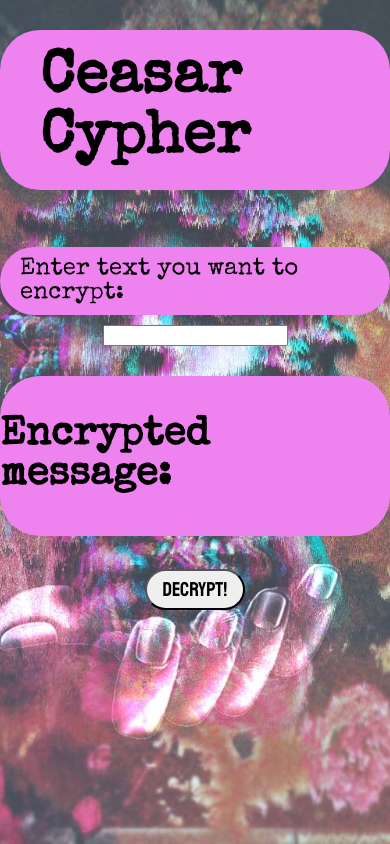
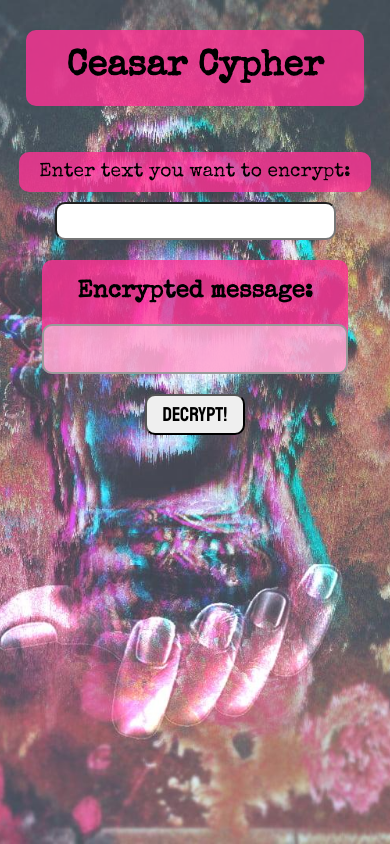
Before and after one commit to szymonbarabasz/cesar-cypher, a React (Create React App) app: page / in a window 390 px wide. Built offline with nearby package versions, Linux system fonts and the light colour scheme.

Commit message:
working logic + done scss and responsivity

```diff
--- a/src/components/appComponent.tsx
+++ b/src/components/appComponent.tsx
@@ -11,11 +11,9 @@ const src =
   "AĄBCĆDEĘFGHIJKLŁMNŃOÓPQRSŚTUWVXYZŹŻaąbcćdeęfghijklłmnńoópqrsśtuwvxyzźż1234567890 ".split(
     ""
   );
-const coded: string[] = [];
 
 interface AppConstructor {
   encrypted: string;
-  rnd: number;
   decrypted: string;
   history: number[];
 }
@@ -26,7 +24,6 @@ export default class App extends React.Component {
     super(props);
     this.state = {
       encrypted: "",
-      rnd: 0,
       decrypted: "",
       history: [],
     };
@@ -34,49 +31,23 @@ export default class App extends React.Component {
     this.handleDecrypt = this.handleDecrypt.bind(this);
   }
 
-  typingSetState(rnd: number) {
+  handleEncryptIn(e: React.ChangeEvent<HTMLInputElement>): void {
+    const targetValue = e.target.value.split("");
+    const historyArr: number[] = [];
+
+    const coded: string[] = targetValue.map((el, i) => {
+      const rnd = Math.floor(Math.random() * (24 - 2 + 1) + 1);
+      historyArr.push(rnd);
+      return src.indexOf(el) + rnd <= src.length - 1
+        ? (el = src[src.indexOf(el) + rnd])
+        : (el = src[src.indexOf(el) + rnd - src.length]);
+    });
+
     this.setState({
       encrypted: coded.join(""),
-      rnd: rnd,
-      history: [...this.state.history, rnd],
+      history: historyArr,
+      decrypted: targetValue.length ? this.state.decrypted : "",
     });
-  }
-
-  removingText(targetValue: string) {
-    coded.splice(targetValue.length, coded.length - targetValue.length);
-    this.setState({
-      encrypted: coded.join(""),
-      history: this.state.history.filter(
-        (randomNumber) =>
-          this.state.history.indexOf(randomNumber) <= targetValue.length - 1
-      ),
-    });
-  }
-
-  handleEncryptIn(e: React.ChangeEvent<HTMLInputElement>): void {
-    // let coded = prompt("what do you want to encrypt?");
-    const targetValue = e.target.value;
-    const lastEl = targetValue[targetValue.length - 1];
-    const rnd = Math.floor(Math.random() * (24 - 2 + 1) + 1);
-    console.log(rnd);
-
-    if (targetValue.length < coded.length) {
-      return this.removingText(targetValue);
-    } else if (src.indexOf(lastEl) + rnd <= src.length - 1) {
-      return (
-        coded.splice(coded.length, 1, src[src.indexOf(lastEl) + rnd]),
-        this.typingSetState(rnd)
-      );
-    } else {
-      return (
-        coded.splice(
-          coded.length,
-          1,
-          src[src.indexOf(lastEl) + rnd - src.length]
-        ),
-        this.typingSetState(rnd)
-      );
-    }
   }
 
   handleDecrypt(): void {
@@ -87,13 +58,20 @@ export default class App extends React.Component {
         ? (el = src[src.indexOf(el) - historyArr[i] + src.length])
         : (el = src[src.indexOf(el) - historyArr[i]]);
     });
-    console.log(decryptedMsg);
     this.setState({ decrypted: decryptedMsg.join("") });
   }
 
+  handleEnter = (e: React.KeyboardEvent<HTMLInputElement>): void | null => {
+    if (e.key === "Enter") {
+      return this.handleDecrypt();
+    } else {
+      return null;
+    }
+  };
+
   render() {
     return (
-      <div className="app">
+      <div className="app" onKeyDown={this.handleEnter}>
         <h1 className="content title">
           <p>Ceasar Cypher</p>
         </h1>
--- a/src/components/individualComponents.tsx
+++ b/src/components/individualComponents.tsx
@@ -6,19 +6,23 @@ export function InputEnter(props: {
 }): JSX.Element {
   return (
     <React.Fragment>
-      <div className="content input">
+      <div className="content inputLabel">
         <p>Enter text you want to encrypt:</p>
       </div>
-      <input type="text" onChange={props.onEncryptIn} />
+      <input
+        className="inputElement"
+        type="text"
+        onChange={props.onEncryptIn}
+      />
     </React.Fragment>
   );
 }
 
 export function Encryptedmsg(props: { coded: string }): JSX.Element {
   return (
-    <h2 className="content coded">
-      <p>Encrypted message:</p>
-      <p>{props.coded}</p>
+    <h2 className="coded">
+      <p className="codedLabel">Encrypted message:</p>
+      <p className="codedMessage">{props.coded}</p>
     </h2>
   );
 }
@@ -33,7 +37,7 @@ export function Decodebtn(props: { onDecrypt(): void }): JSX.Element {
 
 export function Decodedmsg(props: { decoded: string }): JSX.Element {
   return (
-    <h2 className="content decoded">
+    <h2 className={props.decoded ? "content decoded" : "content empty"}>
       <p>{props.decoded}</p>
     </h2>
   );
--- a/src/styles/index.css
+++ b/src/styles/index.css
@@ -6,38 +6,232 @@ body {
   background-attachment: fixed;
   background-position: bottom center;
   background-repeat: no-repeat;
+  font-family: "Special Elite", cursive;
 }
-.app {
+
+body .app {
+  display: -webkit-box;
+  display: -ms-flexbox;
   display: flex;
-  align-items: center;
-  justify-content: center;
-  flex-direction: column;
+  -webkit-box-align: center;
+      -ms-flex-align: center;
+          align-items: center;
+  -webkit-box-pack: center;
+      -ms-flex-pack: center;
+          justify-content: center;
+  -webkit-box-orient: vertical;
+  -webkit-box-direction: normal;
+      -ms-flex-direction: column;
+          flex-direction: column;
 }
-.content {
-  font-family: "Special Elite", cursive;
+
+body .app .content {
+  background-color: rgba(255, 50, 149, 0.8);
+  border-radius: 10px;
   margin-top: 30px;
-  font-size: 250%;
-  background-color: violet;
-  border-radius: 40px;
+  font-size: 150%;
+  -webkit-transition: width 2s linear;
+  transition: width 2s linear;
 }
-.title p {
+
+body .app .coded {
+  display: -webkit-box;
+  display: -ms-flexbox;
+  display: flex;
+  -webkit-box-align: center;
+      -ms-flex-align: center;
+          align-items: center;
+  -webkit-box-pack: center;
+      -ms-flex-pack: center;
+          justify-content: center;
+  -webkit-box-orient: vertical;
+  -webkit-box-direction: normal;
+      -ms-flex-direction: column;
+          flex-direction: column;
+  background-color: rgba(255, 50, 149, 0.8);
+  border-radius: 10px;
+}
+
+body .app .coded .codedLabel {
+  padding: 10px 15px;
+  width: -webkit-fit-content;
+  width: -moz-fit-content;
+  width: fit-content;
+  margin: 10px;
+  text-align: center;
+}
+
+body .app .coded .codedMessage {
+  text-align: center;
+  border-radius: 10px;
+  border: 2px solid #9a9a9a;
+  padding: 5px;
+  min-width: 25vw;
+  min-height: 36px;
+  height: -webkit-max-content;
+  height: -moz-max-content;
+  height: max-content;
+  width: -webkit-fit-content;
+  width: -moz-fit-content;
+  width: fit-content;
+  background-color: rgba(255, 255, 255, 0.5);
+  margin: 0;
+}
+
+body .app .empty {
+  opacity: 0;
+}
+
+body .app .decoded {
+  text-align: center;
+  border-radius: 10px;
+  border: 2px solid #9a9a9a;
+  padding: 5px;
+  min-width: 0;
+  min-height: 0;
+  height: -webkit-max-content;
+  height: -moz-max-content;
+  height: max-content;
+  width: -webkit-fit-content;
+  width: -moz-fit-content;
+  width: fit-content;
+  background-color: rgba(255, 255, 255, 0.5);
+  opacity: 1;
+}
+
+body .app .title {
+  text-align: center;
+}
+
+body .app .title p {
   margin: 20px 40px;
   font-size: 150%;
 }
-.codebtn,
-.decodeBtn {
-  border-radius: 40px;
+
+body .app .inputLabel {
+  margin-bottom: 10px;
+  text-align: center;
 }
-.codebtn p,
-.decodeBtn p {
+
+body .app .inputLabel p {
+  margin: 10px 20px;
+}
+
+body .app .inputElement {
+  border-radius: 10px;
+  height: 32px;
+  width: 25%;
+}
+
+body .app .decodeBtn {
+  border-radius: 10px;
+}
+
+body .app .decodeBtn p {
   margin: 5px 10px;
   font-size: 150%;
   font-family: "Staatliches", cursive;
 }
-.input {
-  font-size: 150%;
-  margin-bottom: 10px;
+
+@media (max-width: 1100px) {
+  body .app .inputElement {
+    width: 40%;
+  }
+  body .app .coded .codedMessage {
+    text-align: center;
+    border-radius: 10px;
+    border: 2px solid #9a9a9a;
+    padding: 5px;
+    min-width: 35vw;
+    min-height: 36px;
+    height: -webkit-max-content;
+    height: -moz-max-content;
+    height: max-content;
+    width: -webkit-fit-content;
+    width: -moz-fit-content;
+    width: fit-content;
+    background-color: rgba(255, 255, 255, 0.5);
+  }
 }
-.input p {
-  margin: 10px 20px;
+
+@media (max-width: 780px) {
+  body .app .inputElement {
+    width: 50%;
+  }
+  body .app .coded .codedMessage {
+    text-align: center;
+    border-radius: 10px;
+    border: 2px solid #9a9a9a;
+    padding: 5px;
+    min-width: 45vw;
+    min-height: 36px;
+    height: -webkit-max-content;
+    height: -moz-max-content;
+    height: max-content;
+    width: -webkit-fit-content;
+    width: -moz-fit-content;
+    width: fit-content;
+    background-color: rgba(255, 255, 255, 0.5);
+  }
 }
+
+@media (max-width: 615px) {
+  body .app .inputElement {
+    width: 60%;
+  }
+  body .app .coded .codedMessage {
+    text-align: center;
+    border-radius: 10px;
+    border: 2px solid #9a9a9a;
+    padding: 5px;
+    min-width: 65vw;
+    min-height: 36px;
+    height: -webkit-max-content;
+    height: -moz-max-content;
+    height: max-content;
+    width: -webkit-fit-content;
+    width: -moz-fit-content;
+    width: fit-content;
+    background-color: rgba(255, 255, 255, 0.5);
+  }
+}
+
+@media (max-width: 430px) {
+  body .app .inputElement {
+    width: 70%;
+  }
+  body .app .inputLabel p {
+    font-size: 80%;
+  }
+  body .app .coded .codedMessage {
+    text-align: center;
+    border-radius: 10px;
+    border: 2px solid #9a9a9a;
+    padding: 5px;
+    min-width: 75vw;
+    min-height: 36px;
+    height: -webkit-max-content;
+    height: -moz-max-content;
+    height: max-content;
+    width: -webkit-fit-content;
+    width: -moz-fit-content;
+    width: fit-content;
+    background-color: rgba(255, 255, 255, 0.5);
+  }
+}
+
+@media (max-height: 560px) {
+  body .app .content {
+    margin-top: 5px;
+  }
+  body .app .coded {
+    margin: 10px;
+  }
+  body .app .coded .codedLabel {
+    margin: 0px;
+  }
+  body .decoded p {
+    margin: 8px;
+  }
+}
+/*# sourceMappingURL=index.css.map */
--- /dev/null
+++ b/src/styles/index.scss
@@ -0,0 +1,97 @@
+$borderRadius: 10px;
+$backgroundColor: rgba(255, 50, 149, 0.8);
+$border: 2px solid rgb(154, 154, 154);
+
+@mixin GlobalFlex {
+  display: flex;
+  align-items: center;
+  justify-content: center;
+  flex-direction: column;
+}
+
+@mixin Messages($width, $height) {
+  text-align: center;
+  border-radius: $borderRadius;
+  border: $border;
+  padding: 5px;
+  min-width: $width;
+  min-height: $height;
+  height: max-content;
+  width: fit-content;
+  background-color: rgba(255, 255, 255, 0.5);
+}
+
+@mixin backgroundBorderRadius {
+  background-color: $backgroundColor;
+  border-radius: $borderRadius;
+}
+
+body {
+  margin: 0;
+  padding: 0;
+  background: url("cezar.jpg");
+  background-size: cover;
+  background-attachment: fixed;
+  background-position: bottom center;
+  background-repeat: no-repeat;
+  font-family: "Special Elite", cursive;
+  .app {
+    @include GlobalFlex();
+    .content {
+      @include backgroundBorderRadius();
+      margin-top: 30px;
+      font-size: 150%;
+      transition: width 2s linear;
+    }
+    .coded {
+      @include GlobalFlex();
+      @include backgroundBorderRadius();
+      .codedLabel {
+        padding: 10px 15px;
+        width: fit-content;
+        margin: 10px;
+        text-align: center;
+      }
+      .codedMessage {
+        @include Messages(25vw, 36px);
+        margin: 0;
+      }
+    }
+    .empty {
+      opacity: 0;
+    }
+    .decoded {
+      @include Messages(0, 0);
+      opacity: 1;
+    }
+    .title {
+      text-align: center;
+      p {
+        margin: 20px 40px;
+        font-size: 150%;
+      }
+    }
+    .inputLabel {
+      margin-bottom: 10px;
+      text-align: center;
+      p {
+        margin: 10px 20px;
+      }
+    }
+    .inputElement {
+      border-radius: $borderRadius;
+      height: 32px;
+      width: 25%;
+    }
+    .decodeBtn {
+      border-radius: $borderRadius;
+      p {
+        margin: 5px 10px;
+        font-size: 150%;
+        font-family: "Staatliches", cursive;
+      }
+    }
+  }
+}
+
+@import "./media";
```
Also changed, not shown: src/styles/_media.scss (added, +88 -0 lines), 1 other file (tests, documents, lock files or other folders).
